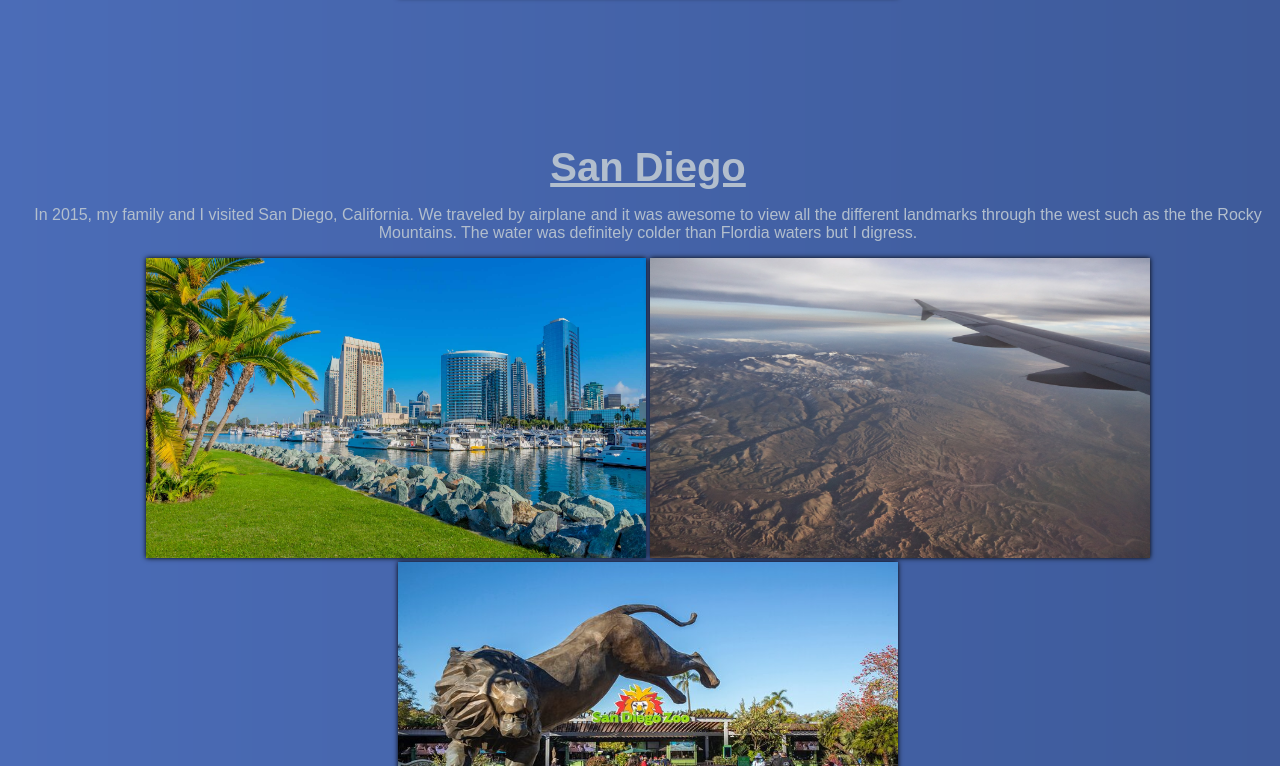
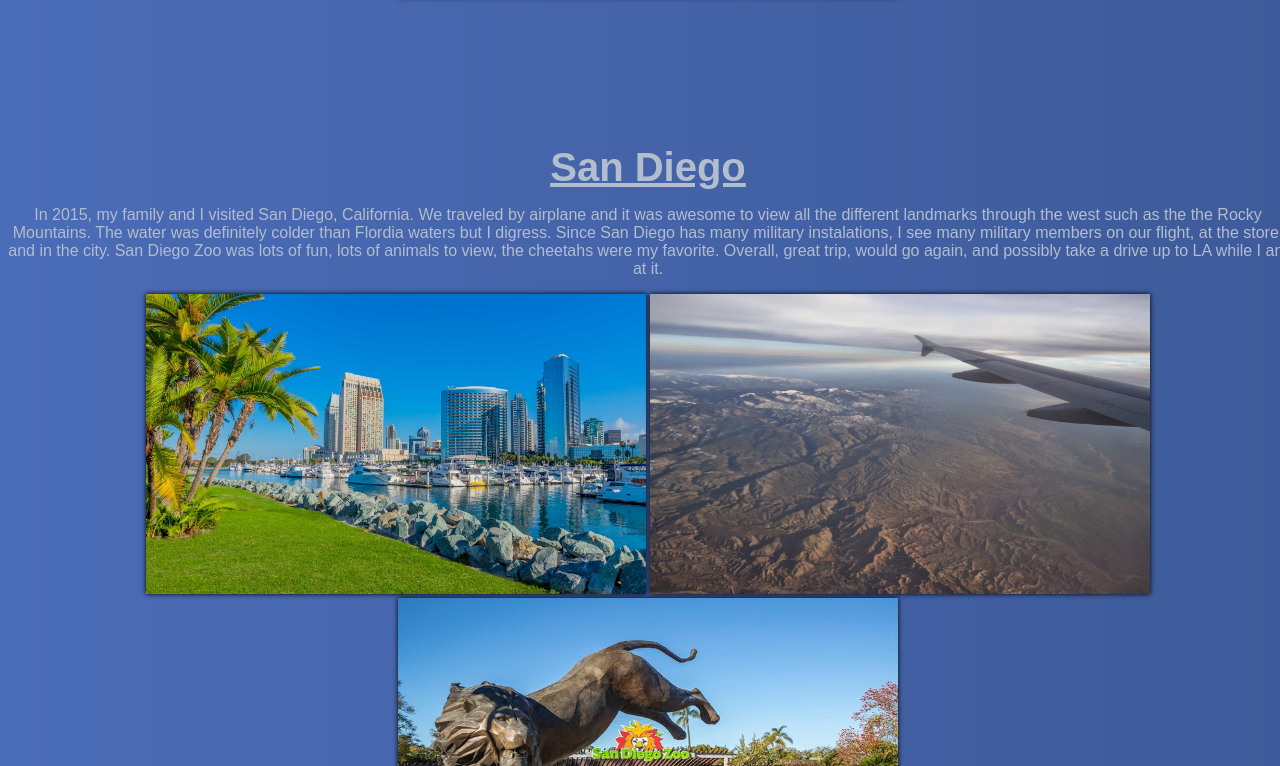
Before and after one commit to tkolkmeyer/assignment-4-html-me-something-4ust1n, a website: page index.html in a window 1280 px wide. Shown: the part 1757-2523 px from the top of the page. Drawn offline with Linux system fonts and the light colour scheme.

Commit message:
Finished story on HTML

```diff
--- a/index.html
+++ b/index.html
@@ -10,7 +10,7 @@
    <body id="background">
       <header>
          <nav id="topnav">
-            <div id="mainHeading">VACATION SPOTS</div>
+            <div id="mainHeading">&lt; VACATION SPOTS &gt;</div>
                <button>
                   <a href="#keywest">Key West</a>
                </button>
@@ -53,7 +53,9 @@
             <h2 id="sandiego">San Diego</h2>
             <p>
                In 2015, my family and I visited San Diego, California. We traveled by airplane and it was awesome to view all the different landmarks through the west such as the
-               the Rocky Mountains. The water was definitely colder than Flordia waters but I digress.
+               the Rocky Mountains. The water was definitely colder than Flordia waters but I digress. Since San Diego has many military instalations, I see many military members on our flight,
+               at the store, and in the city. San Diego Zoo was lots of fun, lots of animals to view, the cheetahs were my favorite. Overall, great trip, would go again, and possibly take a drive
+               up to LA while I am at it.
             </p>
             <figure>
                <img src="./images/sandiego.jpg" alt="San Diego City" width="500px" height="300px">
```
